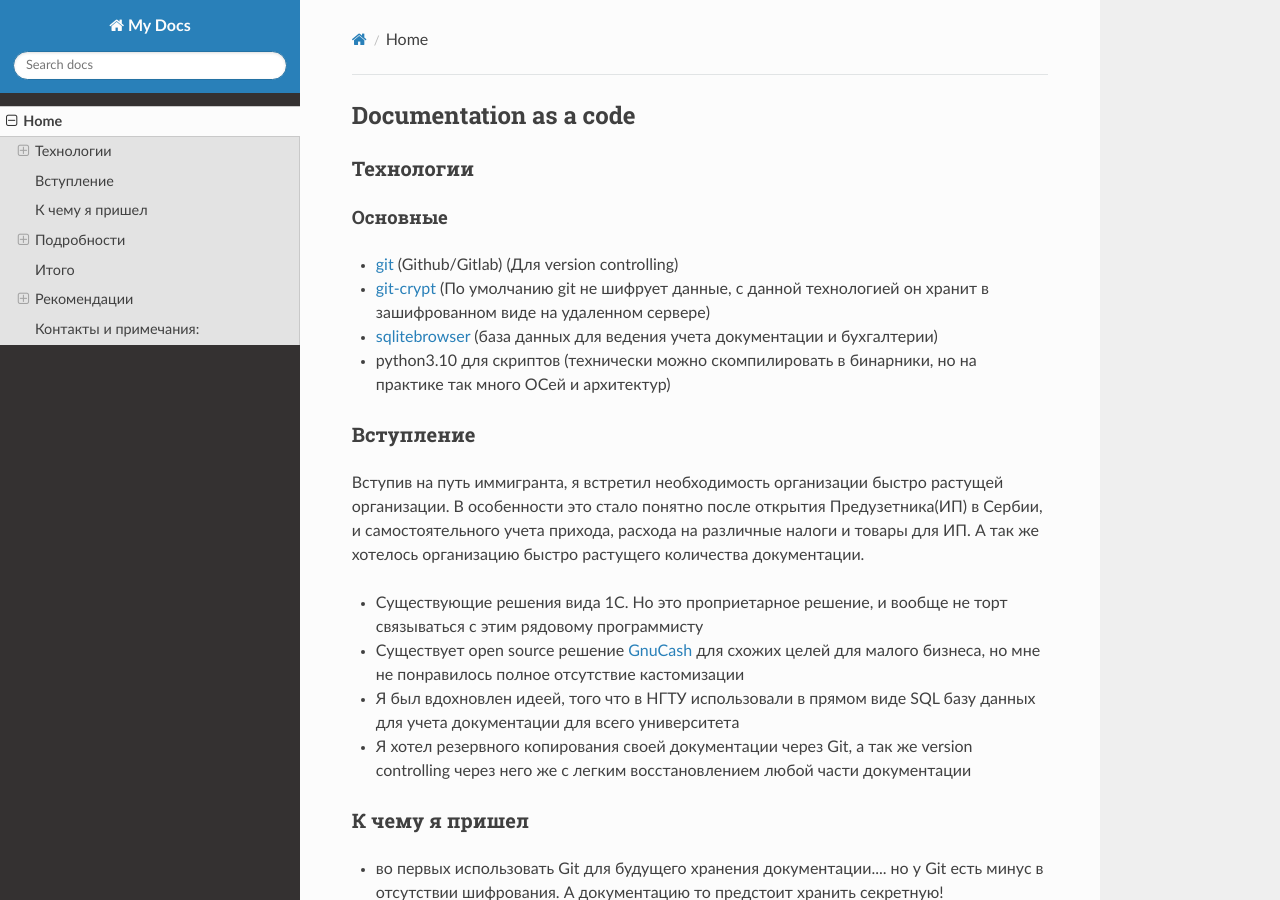
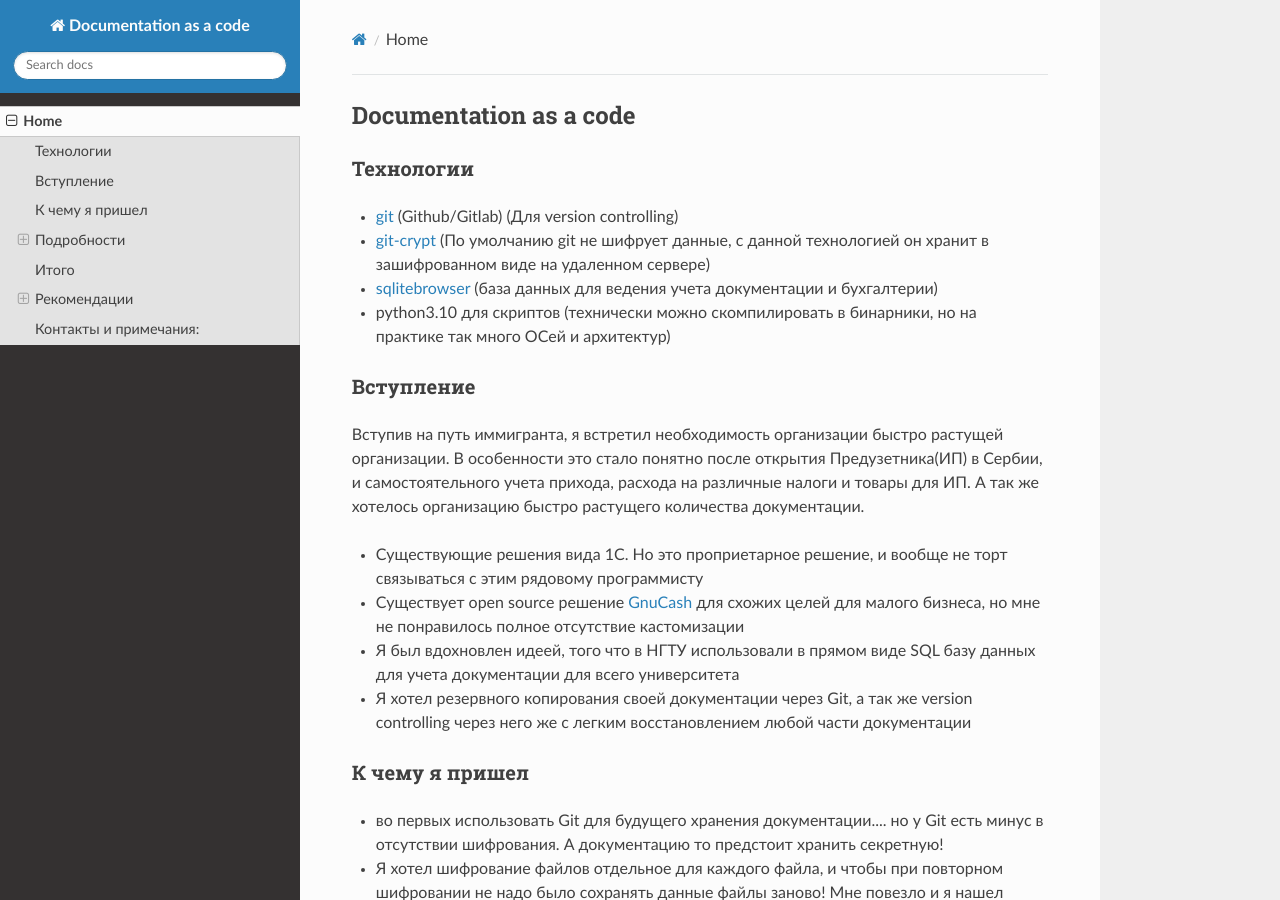
Before and after one commit to darklab8/darklab_article_documentation_as_a_code, an MkDocs documentation site: the page built from src/index.md, in a window 1280 px wide and 900 px high. Built offline with MkDocs 1.6.1, drawn with Linux system fonts in a browser that asks for light colours; nearby versions of some CDN libraries.

Commit message:
refactor: name

```diff
--- a/mkdocs.yml
+++ b/mkdocs.yml
@@ -1,4 +1,4 @@
-site_name: My Docs
+site_name: Documentation as a code
 docs_dir: src
 theme:
     name: readthedocs
--- a/src/index.md
+++ b/src/index.md
@@ -1,8 +1,6 @@
 # Documentation as a code
 
 ## Технологии
-
-### Основные
 
 - [git](https://git-scm.com/downloads) (Github/Gitlab) (Для version controlling)
 - [git-crypt](https://dev.to/heroku/how-to-manage-your-secrets-with-git-crypt-56ih) (По умолчанию git не шифрует данные, с данной технологией он хранит в зашифрованном виде на удаленном сервере)
```
